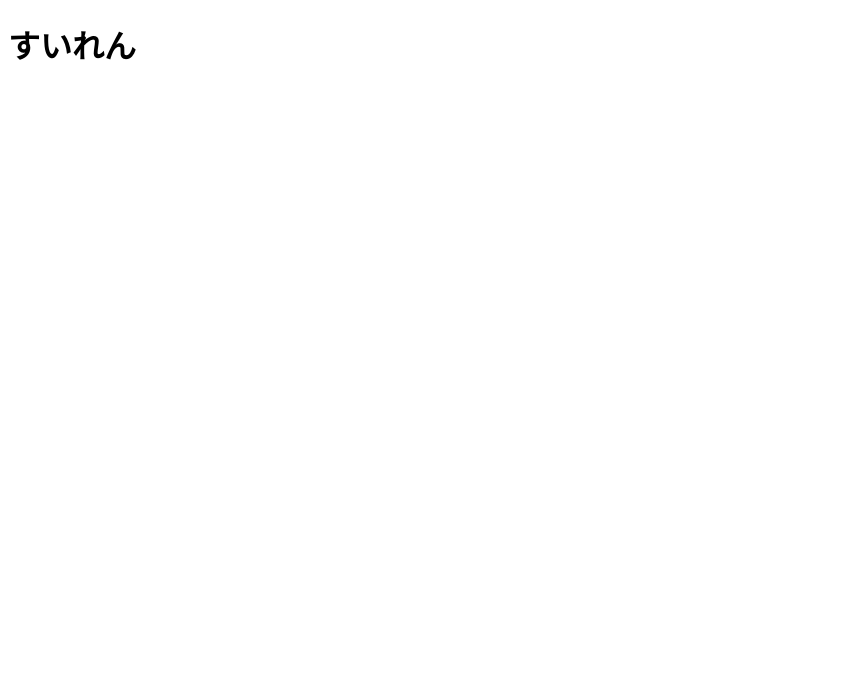
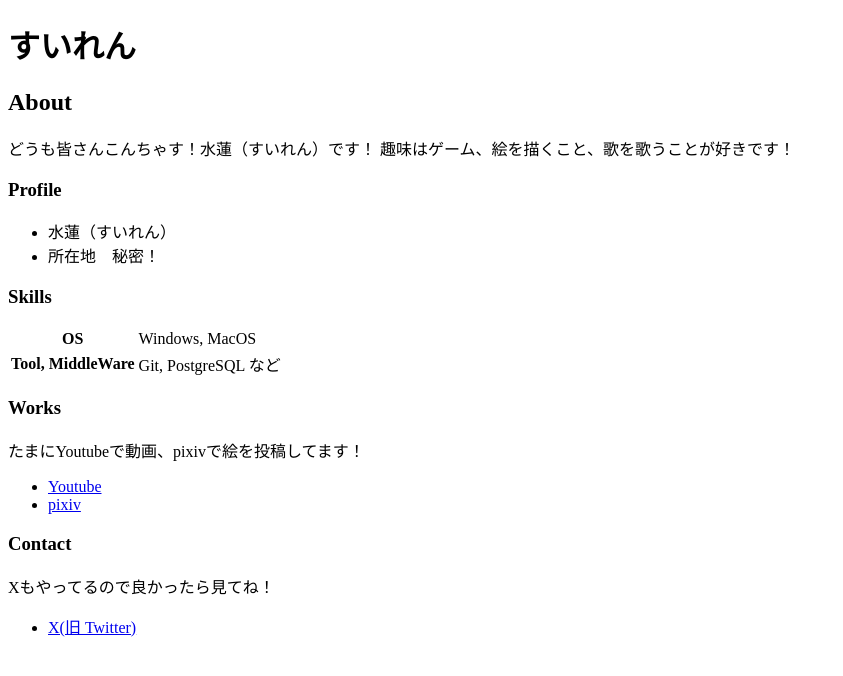
Before and after one commit to Suiren-145/GitHub-Suiren-145.github.io, a plain HTML site: page index.html in a window 1280 px wide. Shown: the whole page, without its empty margins (0-843 px from the left). Drawn offline with Linux system fonts and the light colour scheme.

Commit message:
Update index.html

```diff
--- a/index.html
+++ b/index.html
@@ -7,5 +7,42 @@
   </head>
   <body>
     <h1>すいれん</h1>
+
+    <h2>About</h2>
+    <p>
+      どうも皆さんこんちゃす！水蓮（すいれん）です！
+      趣味はゲーム、絵を描くこと、歌を歌うことが好きです！
+    </p>
+
+    <h3>Profile</h3>
+    <ul>
+      <li>水蓮（すいれん）</li>
+      <li>所在地　秘密！</li>
+    </ul>
+
+    <h3>Skills</h3>
+    <table>
+      <tr>
+        <th>OS</th>
+        <td>Windows, MacOS</td>
+      </tr>
+      <tr>
+        <th>Tool, MiddleWare</th>
+        <td>Git, PostgreSQL など</td>
+      </tr>
+    </table>
+
+    <h3>Works</h3>
+    <p>たまにYoutubeで動画、pixivで絵を投稿してます！</p>
+    <ul>
+      <li><a href="https://www.youtube.com/@Suiren_145/featured">Youtube</a></li>
+      <li><a href="https://www.pixiv.net/users/95307690">pixiv</a></li>
+    </ul>
+
+    <h3>Contact</h3>
+    <p>Xもやってるので良かったら見てね！</p>
+    <ul>
+      <li><a href="https://x.com/Suiren_145">X(旧 Twitter)</a></li>
+    </ul>
   </body>
 </html>
```
